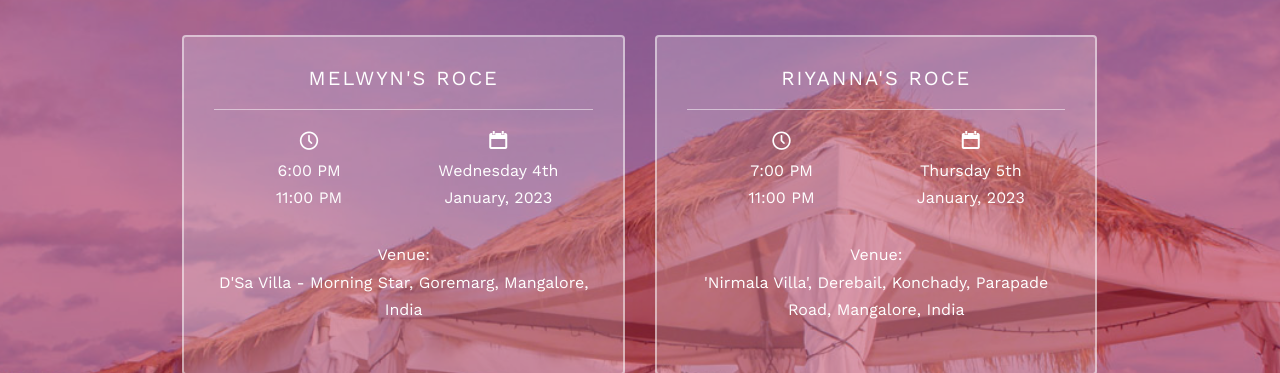
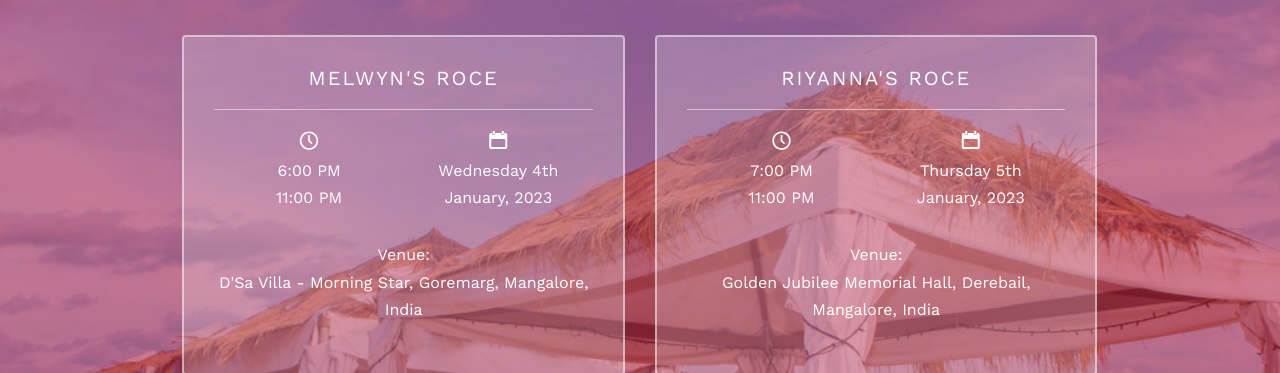
Before and after one commit to riyannamartis/MelWinsRiya, a plain HTML site: page weddingEvents.html in a window 1280 px wide. Shown: the part 860-1233 px from the top of the page. Drawn offline with nearby package versions, Linux system fonts and the light colour scheme; files whose address does not match are found by name.

Commit message:
Changed Riyanna's Roce address

```diff
--- a/weddingEvents.html
+++ b/weddingEvents.html
@@ -155,7 +155,7 @@
 										<span>Thursday 5th</span>
 										<span>January, 2023</span>
 									</div>
-									<p>Venue:</br>'Nirmala Villa', Derebail, Konchady, Parapade Road, Mangalore, India</p>
+									<p>Venue:</br>Golden Jubilee Memorial Hall, Derebail, Mangalore, India</p>
 								</div>
 							</div>
 							<div class="col-md-6 col-sm-6 text-center">
```
